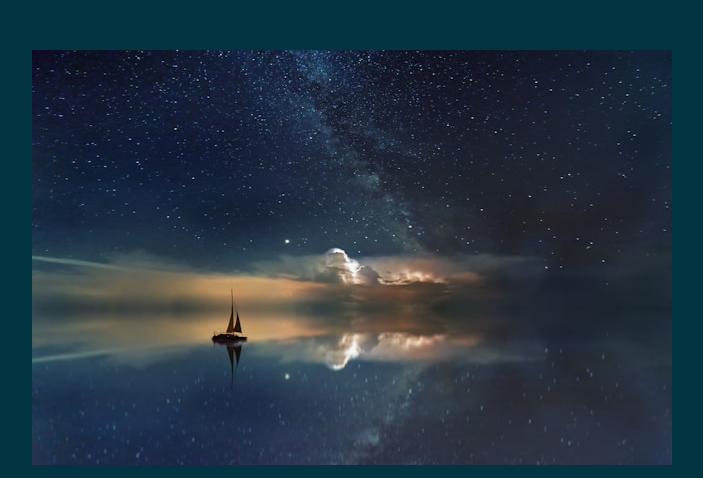
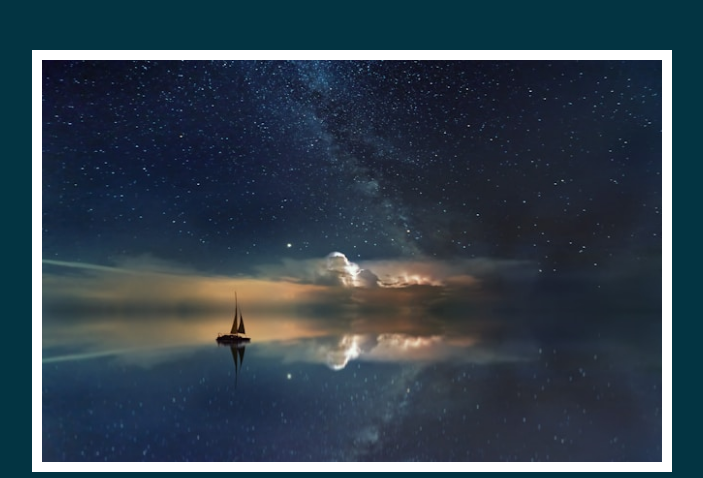
Before and after one commit to Mahone5/motivation-practice, a plain HTML site: page index.html in a window 1280 px wide. Shown: the top 478 px of the page, without its empty margins (288-991 px from the left). Drawn offline with nearby package versions, Linux system fonts and the light colour scheme.

Commit message:
Add border around image

```diff
--- a/style.css
+++ b/style.css
@@ -23,6 +23,7 @@ body {
 
 img {
   width: 100%;
+  border: 10px solid #fff;
 }
 
 h1 {
```
